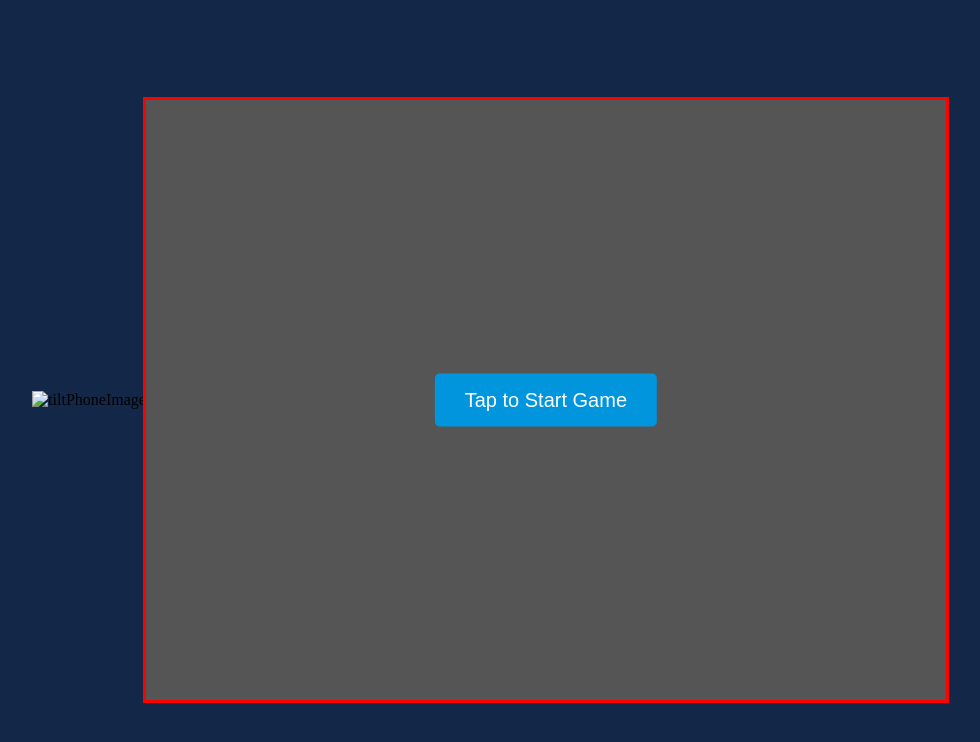
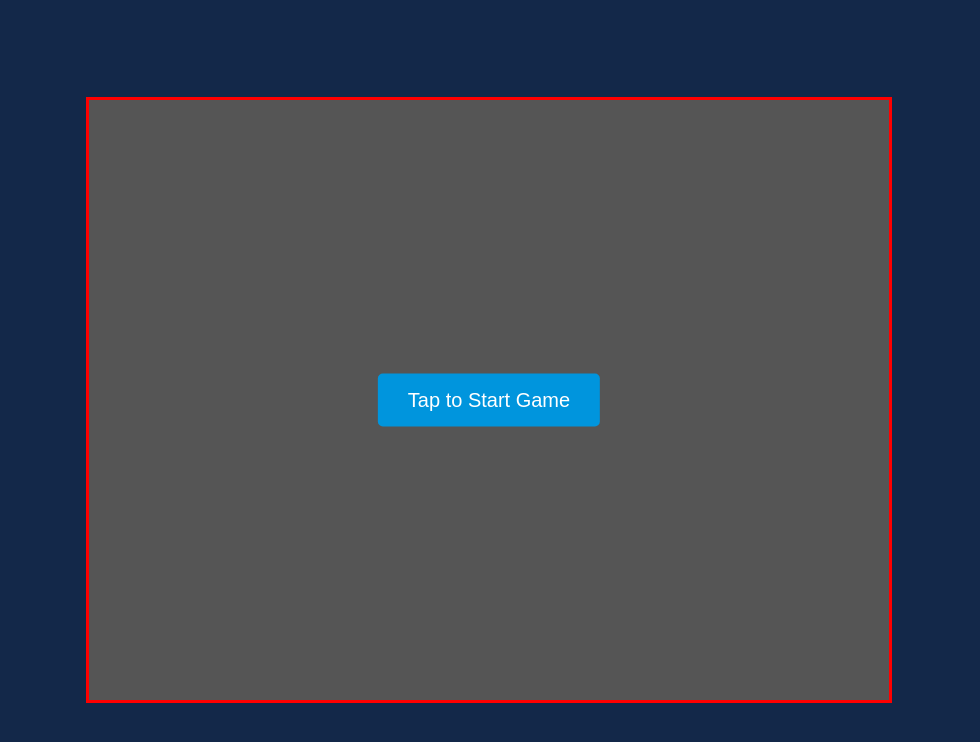
Before and after one commit to midas-laugs/pong_mobile, a plain HTML site: page index.html in a window 1280 px wide. Shown: the whole page, without its empty margins (151-1131 px from the left). Drawn offline with Linux system fonts and the light colour scheme.

Commit message:
Update index.html

```diff
--- a/index.html
+++ b/index.html
@@ -9,7 +9,6 @@
 </head>
 
 <body>
-    <img scr="https://static.thenounproject.com/png/3293063-200.png" alt="tiltPhoneImage">
     <div id="game-container">
         <canvas id="gameCanvas" width="800" height="600"></canvas>
         <button id="startButton">Tap to Start Game</button>
```
